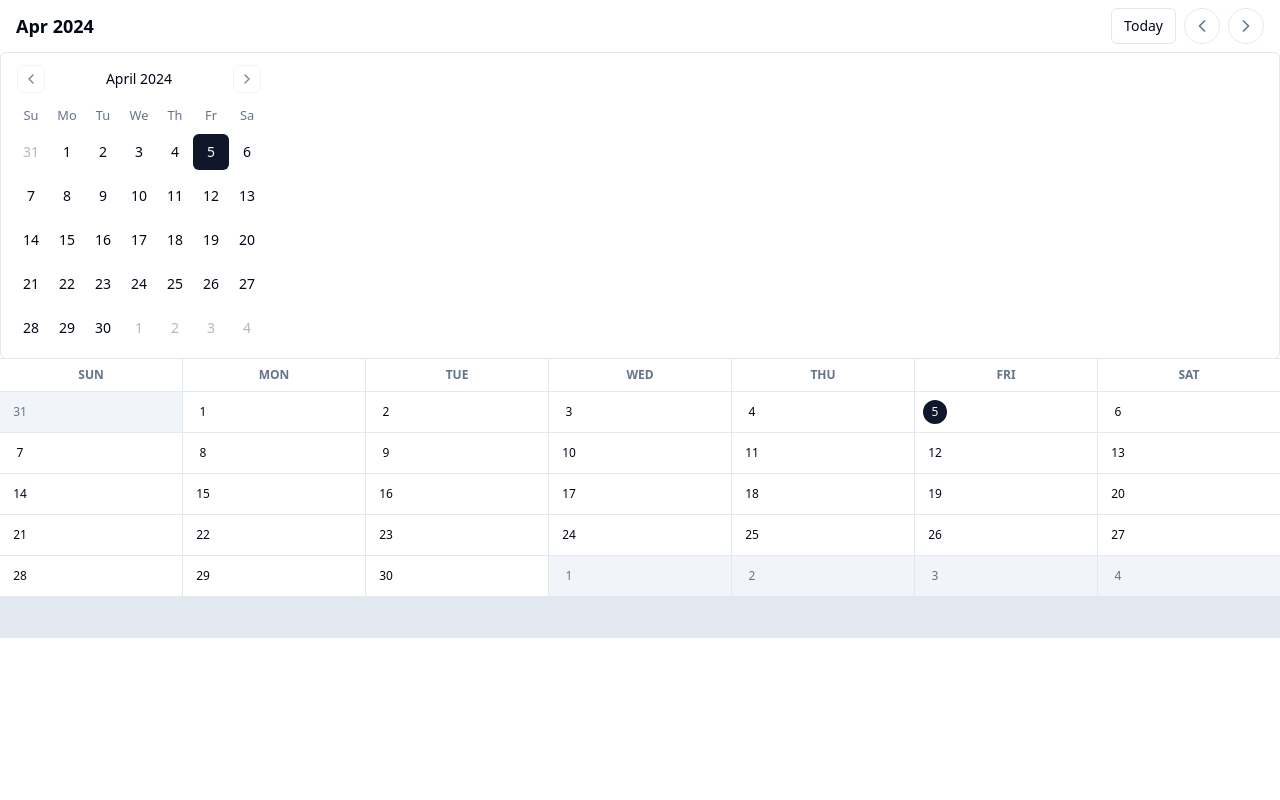
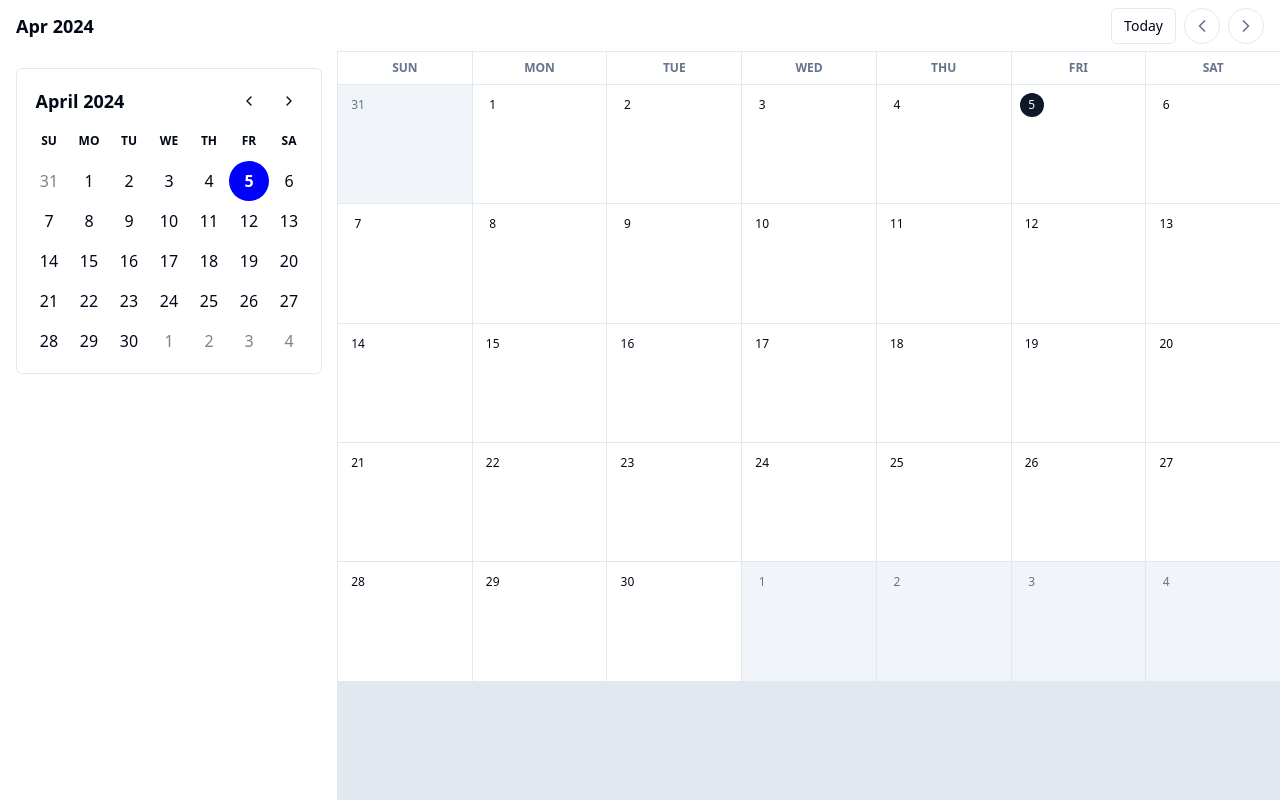
Before and after one commit to soumakkdev/nova-calendar, a React (Vite) app: page / in a window 1280 px wide. Built offline with nearby package versions, Linux system fonts and the light colour scheme.

Commit message:
calendar layout changes

```diff
--- a/package.json
+++ b/package.json
@@ -13,6 +13,7 @@
 		"@radix-ui/react-slot": "^1.0.2",
 		"class-variance-authority": "^0.7.0",
 		"clsx": "^2.1.0",
+		"date-fns": "^3.6.0",
 		"dayjs": "^1.11.10",
 		"lucide-react": "^0.364.0",
 		"react": "^18.2.0",
--- a/src/App.tsx
+++ b/src/App.tsx
@@ -3,39 +3,16 @@ import dayjs, { Dayjs } from 'dayjs'
 import isTodayPlugin from 'dayjs/plugin/isToday'
 import toObjectPlugin from 'dayjs/plugin/toObject'
 import weekdayPlugin from 'dayjs/plugin/weekday'
-import { ReactNode, useEffect, useState } from 'react'
-import { Button } from './components/ui/button'
-import { ChevronLeft, ChevronRight } from 'lucide-react'
-import { cn } from './lib/utils'
+import { useEffect, useState } from 'react'
+import Header from './components/calendar/Header'
+import ViewDates from './components/calendar/ViewDates'
+import ViewDays from './components/calendar/ViewDays'
+import { IFormattedDateObj, getFormattedDateObj, now } from './components/calendar/calender.utils'
 import { Calendar } from './components/ui/calendar'
 
 dayjs.extend(isTodayPlugin)
 dayjs.extend(toObjectPlugin)
 dayjs.extend(weekdayPlugin)
-
-const now = dayjs()
-const dateFormat = 'MMM YYYY'
-const dayFormat = 'ddd'
-
-interface IFormattedDateObj {
-	date: number
-	month: number
-	year: number
-	isCurrentDay: boolean
-	isCurrentMonth: boolean
-}
-
-const getFormattedDateObj = (date: Dayjs, currentMonth: number): IFormattedDateObj => {
-	const clonedObject = { ...date.toObject() }
-	const formatedObject = {
-		date: clonedObject.date,
-		month: clonedObject.months,
-		year: clonedObject.years,
-		isCurrentMonth: clonedObject.months === currentMonth,
-		isCurrentDay: date.isToday(),
-	}
-	return formatedObject
-}
 
 function App() {
 	const [currentMonth, setCurrentMonth] = useState<Dayjs>(now)
@@ -79,7 +56,8 @@ function App() {
 				}}
 			/>
 
-			<div className="flex-1">
+			<div className="flex flex-1 ">
+				<div>
 					<Calendar
 						mode="single"
 						month={dayjs(month).toDate()}
@@ -90,6 +68,7 @@ function App() {
 						}}
 						className="rounded-md border"
 					/>
+				</div>
 
 				<div className="ring-1 ring-border ring-opacity-5 lg:flex lg:flex-auto lg:flex-col">
 					<ViewDays />
@@ -103,80 +82,3 @@ function App() {
 }
 
 export default App
-
-function ViewDates({ arrayOfDays }: { arrayOfDays: IFormattedDateObj[][] }) {
-	const rows: ReactNode[] = []
-	let days: ReactNode[] = []
-
-	arrayOfDays.forEach((week) => {
-		week.forEach((d) => {
-			days.push(
-				<div
-					key={d.date}
-					className={cn('relative overflow-auto bg-background font-medium text-foreground', 'relative px-2 py-2', {
-						'bg-muted text-muted-foreground': !d.isCurrentMonth,
-					})}
-				>
-					<time
-						dateTime={d.date.toString()}
-						className={cn('sticky top-0 grid h-6 w-6 place-content-center rounded-full', {
-							'bg-primary text-primary-foreground': d.isCurrentDay,
-						})}
-					>
-						{d.date}
-					</time>
-				</div>,
-			)
-		})
-		rows.push(days)
-		days = []
-	})
-
-	return <div className="grid w-full grid-cols-7 grid-rows-6 gap-px">{rows}</div>
-}
-
-function ViewDays() {
-	const days = []
-	for (let i = 0; i < 7; i++) {
-		days.push(
-			<div key={i} className="bg-background py-2 text-xs uppercase text-muted-foreground">
-				{now.weekday(i).format(dayFormat)}
-			</div>,
-		)
-	}
-	return (
-		<div className="grid grid-cols-7 gap-px border-b border-border bg-border text-center text-xs font-semibold leading-6 text-foreground lg:flex-none">
-			{days}
-		</div>
-	)
-}
-
-function Header({ currentMonth, onChangeCurrentMonth }: { currentMonth: Dayjs; onChangeCurrentMonth: (day: Dayjs) => void }) {
-	const nextMonth = () => {
-		const plus = currentMonth.add(1, 'month')
-		onChangeCurrentMonth(plus)
-	}
-	const prevMonth = () => {
-		const minus = currentMonth.subtract(1, 'month')
-		onChangeCurrentMonth(minus)
-	}
-
-	return (
-		<header className="flex items-center justify-between px-4 py-2">
-			<span className="text-lg font-semibold">{currentMonth.format(dateFormat)}</span>
-
-			<div className="flex items-center gap-2">
-				<Button size="sm" variant="outline" onClick={() => onChangeCurrentMonth(dayjs())}>
-					Today
-				</Button>
-
-				<Button onClick={prevMonth} variant="outline" className="h-9 w-9 rounded-full p-0">
-					<ChevronLeft className="h-5 w-5 text-muted-foreground" />
-				</Button>
-				<Button onClick={nextMonth} variant="outline" className="h-9 w-9 rounded-full p-0">
-					<ChevronRight className="h-5 w-5 text-muted-foreground" />
-				</Button>
-			</div>
-		</header>
-	)
-}
--- /dev/null
+++ b/src/components/calendar/Header.tsx
@@ -0,0 +1,34 @@
+import dayjs, { Dayjs } from 'dayjs'
+import { ChevronLeft, ChevronRight } from 'lucide-react'
+import { Button } from '../ui/button'
+import { dateFormat } from './calender.utils'
+
+export default function Header({ currentMonth, onChangeCurrentMonth }: { currentMonth: Dayjs; onChangeCurrentMonth: (day: Dayjs) => void }) {
+	const nextMonth = () => {
+		const plus = currentMonth.add(1, 'month')
+		onChangeCurrentMonth(plus)
+	}
+	const prevMonth = () => {
+		const minus = currentMonth.subtract(1, 'month')
+		onChangeCurrentMonth(minus)
+	}
+
+	return (
+		<header className="flex items-center justify-between px-4 py-2">
+			<span className="text-lg font-semibold">{currentMonth.format(dateFormat)}</span>
+
+			<div className="flex items-center gap-2">
+				<Button size="sm" variant="outline" onClick={() => onChangeCurrentMonth(dayjs())}>
+					Today
+				</Button>
+
+				<Button onClick={prevMonth} variant="outline" className="h-9 w-9 rounded-full p-0">
+					<ChevronLeft className="h-5 w-5 text-muted-foreground" />
+				</Button>
+				<Button onClick={nextMonth} variant="outline" className="h-9 w-9 rounded-full p-0">
+					<ChevronRight className="h-5 w-5 text-muted-foreground" />
+				</Button>
+			</div>
+		</header>
+	)
+}
--- /dev/null
+++ b/src/components/calendar/ViewDates.tsx
@@ -0,0 +1,34 @@
+import { cn } from '@/lib/utils'
+import { ReactNode } from 'react'
+import { IFormattedDateObj } from './calender.utils'
+
+export default function ViewDates({ arrayOfDays }: { arrayOfDays: IFormattedDateObj[][] }) {
+	const rows: ReactNode[] = []
+	let days: ReactNode[] = []
+
+	arrayOfDays.forEach((week) => {
+		week.forEach((d) => {
+			days.push(
+				<div
+					key={d.date}
+					className={cn('relative overflow-auto bg-background font-medium text-foreground', 'relative px-2 py-2', {
+						'bg-muted text-muted-foreground': !d.isCurrentMonth,
+					})}
+				>
+					<time
+						dateTime={d.date.toString()}
+						className={cn('sticky top-0 grid h-6 w-6 place-content-center rounded-full', {
+							'bg-primary text-primary-foreground': d.isCurrentDay,
+						})}
+					>
+						{d.date}
+					</time>
+				</div>,
+			)
+		})
+		rows.push(days)
+		days = []
+	})
+
+	return <div className="grid w-full grid-cols-7 grid-rows-6 gap-px">{rows}</div>
+}
--- /dev/null
+++ b/src/components/calendar/ViewDays.tsx
@@ -0,0 +1,17 @@
+import { dayFormat, now } from './calender.utils'
+
+export default function ViewDays() {
+	const days = []
+	for (let i = 0; i < 7; i++) {
+		days.push(
+			<div key={i} className="bg-background py-2 text-xs uppercase text-muted-foreground">
+				{now.weekday(i).format(dayFormat)}
+			</div>,
+		)
+	}
+	return (
+		<div className="grid grid-cols-7 gap-px border-b border-border bg-border text-center text-xs font-semibold leading-6 text-foreground lg:flex-none">
+			{days}
+		</div>
+	)
+}
--- /dev/null
+++ b/src/components/calendar/calender.utils.ts
@@ -0,0 +1,25 @@
+import dayjs, { Dayjs } from 'dayjs'
+
+export const getFormattedDateObj = (date: Dayjs, currentMonth: number): IFormattedDateObj => {
+	const clonedObject = { ...date.toObject() }
+	const formatedObject = {
+		date: clonedObject.date,
+		month: clonedObject.months,
+		year: clonedObject.years,
+		isCurrentMonth: clonedObject.months === currentMonth,
+		isCurrentDay: date.isToday(),
+	}
+	return formatedObject
+}
+
+export const now = dayjs()
+export const dayFormat = 'ddd'
+export const dateFormat = 'MMM YYYY'
+
+export interface IFormattedDateObj {
+	date: number
+	month: number
+	year: number
+	isCurrentDay: boolean
+	isCurrentMonth: boolean
+}
--- a/src/components/ui/calendar.tsx
+++ b/src/components/ui/calendar.tsx
@@ -1,56 +1,54 @@
-import * as React from "react"
-import { ChevronLeft, ChevronRight } from "lucide-react"
-import { DayPicker } from "react-day-picker"
+import * as React from 'react'
+import { ChevronLeft, ChevronRight } from 'lucide-react'
+import { DayPicker } from 'react-day-picker'
+import 'react-day-picker/dist/style.css'
 
-import { cn } from "@/lib/utils"
-import { buttonVariants } from "@/components/ui/button"
+import { cn } from '@/lib/utils'
+import { buttonVariants } from '@/components/ui/button'
 
 export type CalendarProps = React.ComponentProps<typeof DayPicker>
 
-function Calendar({
-  className,
-  classNames,
-  showOutsideDays = true,
-  ...props
-}: CalendarProps) {
+function Calendar({ className, classNames, showOutsideDays = true, ...props }: CalendarProps) {
 	return (
 		<DayPicker
 			showOutsideDays={showOutsideDays}
-      className={cn("p-3", className)}
-      classNames={{
-        months: "flex flex-col sm:flex-row space-y-4 sm:space-x-4 sm:space-y-0",
-        month: "space-y-4",
-        caption: "flex justify-center pt-1 relative items-center",
-        caption_label: "text-sm font-medium",
-        nav: "space-x-1 flex items-center",
-        nav_button: cn(
-          buttonVariants({ variant: "outline" }),
-          "h-7 w-7 bg-transparent p-0 opacity-50 hover:opacity-100"
-        ),
-        nav_button_previous: "absolute left-1",
-        nav_button_next: "absolute right-1",
-        table: "w-full border-collapse space-y-1",
-        head_row: "flex",
-        head_cell:
-          "text-muted-foreground rounded-md w-9 font-normal text-[0.8rem]",
-        row: "flex w-full mt-2",
-        cell: "h-9 w-9 text-center text-sm p-0 relative [&:has([aria-selected].day-range-end)]:rounded-r-md [&:has([aria-selected].day-outside)]:bg-accent/50 [&:has([aria-selected])]:bg-accent first:[&:has([aria-selected])]:rounded-l-md last:[&:has([aria-selected])]:rounded-r-md focus-within:relative focus-within:z-20",
-        day: cn(
-          buttonVariants({ variant: "ghost" }),
-          "h-9 w-9 p-0 font-normal aria-selected:opacity-100"
-        ),
-        day_range_end: "day-range-end",
-        day_selected:
-          "bg-primary text-primary-foreground hover:bg-primary hover:text-primary-foreground focus:bg-primary focus:text-primary-foreground",
-        day_today: "bg-accent text-accent-foreground",
-        day_outside:
-          "day-outside text-muted-foreground opacity-50 aria-selected:bg-accent/50 aria-selected:text-muted-foreground aria-selected:opacity-30",
-        day_disabled: "text-muted-foreground opacity-50",
-        day_range_middle:
-          "aria-selected:bg-accent aria-selected:text-accent-foreground",
-        day_hidden: "invisible",
-        ...classNames,
-      }}
+			className={cn('p-3', className)}
+			classNames={
+				{
+					// months: "flex flex-col sm:flex-row space-y-4 sm:space-x-4 sm:space-y-0",
+					// month: "space-y-4",
+					// caption: "flex justify-center pt-1 relative items-center",
+					// caption_label: "text-sm font-medium",
+					// nav: "space-x-1 flex items-center",
+					// nav_button: cn(
+					//   buttonVariants({ variant: "outline" }),
+					//   "h-7 w-7 bg-transparent p-0 opacity-50 hover:opacity-100"
+					// ),
+					// nav_button_previous: "absolute left-1",
+					// nav_button_next: "absolute right-1",
+					// table: "w-full border-collapse space-y-1",
+					// head_row: "flex",
+					// head_cell:
+					//   "text-muted-foreground rounded-md w-9 font-normal text-[0.8rem]",
+					// row: "flex w-full mt-2",
+					// cell: "h-9 w-9 text-center text-sm p-0 relative [&:has([aria-selected].day-range-end)]:rounded-r-md [&:has([aria-selected].day-outside)]:bg-accent/50 [&:has([aria-selected])]:bg-accent first:[&:has([aria-selected])]:rounded-l-md last:[&:has([aria-selected])]:rounded-r-md focus-within:relative focus-within:z-20",
+					// day: cn(
+					//   buttonVariants({ variant: "ghost" }),
+					//   "h-9 w-9 p-0 font-normal aria-selected:opacity-100"
+					// ),
+					// day_range_end: "day-range-end",
+					// day_selected:
+					//   "bg-primary text-primary-foreground hover:bg-primary hover:text-primary-foreground focus:bg-primary focus:text-primary-foreground",
+					// day_today: "bg-accent text-accent-foreground",
+					// day_outside:
+					//   "day-outside text-muted-foreground opacity-50 aria-selected:bg-accent/50 aria-selected:text-muted-foreground aria-selected:opacity-30",
+					// day_disabled: "text-muted-foreground opacity-50",
+					// day_range_middle:
+					//   "aria-selected:bg-accent aria-selected:text-accent-foreground",
+					// day_hidden: "invisible",
+					// ...classNames,
+				}
+			}
 			components={{
 				IconLeft: ({ ...props }) => <ChevronLeft className="h-4 w-4" />,
 				IconRight: ({ ...props }) => <ChevronRight className="h-4 w-4" />,
@@ -59,6 +57,6 @@ function Calendar({
 		/>
 	)
 }
-Calendar.displayName = "Calendar"
+Calendar.displayName = 'Calendar'
 
 export { Calendar }
```
Also changed, not shown: 1 other file (tests, documents, lock files or other folders). Lines whose indentation alone changed are shown as unchanged.
